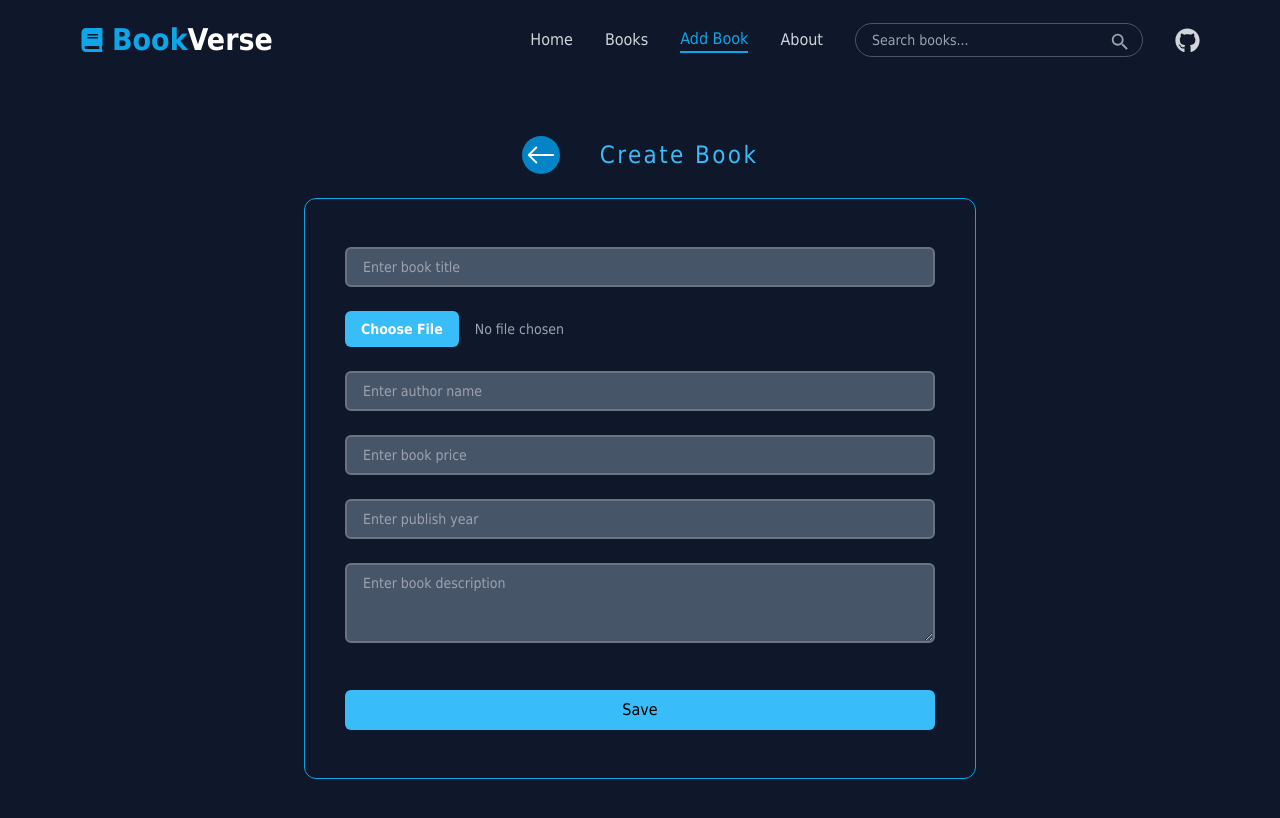
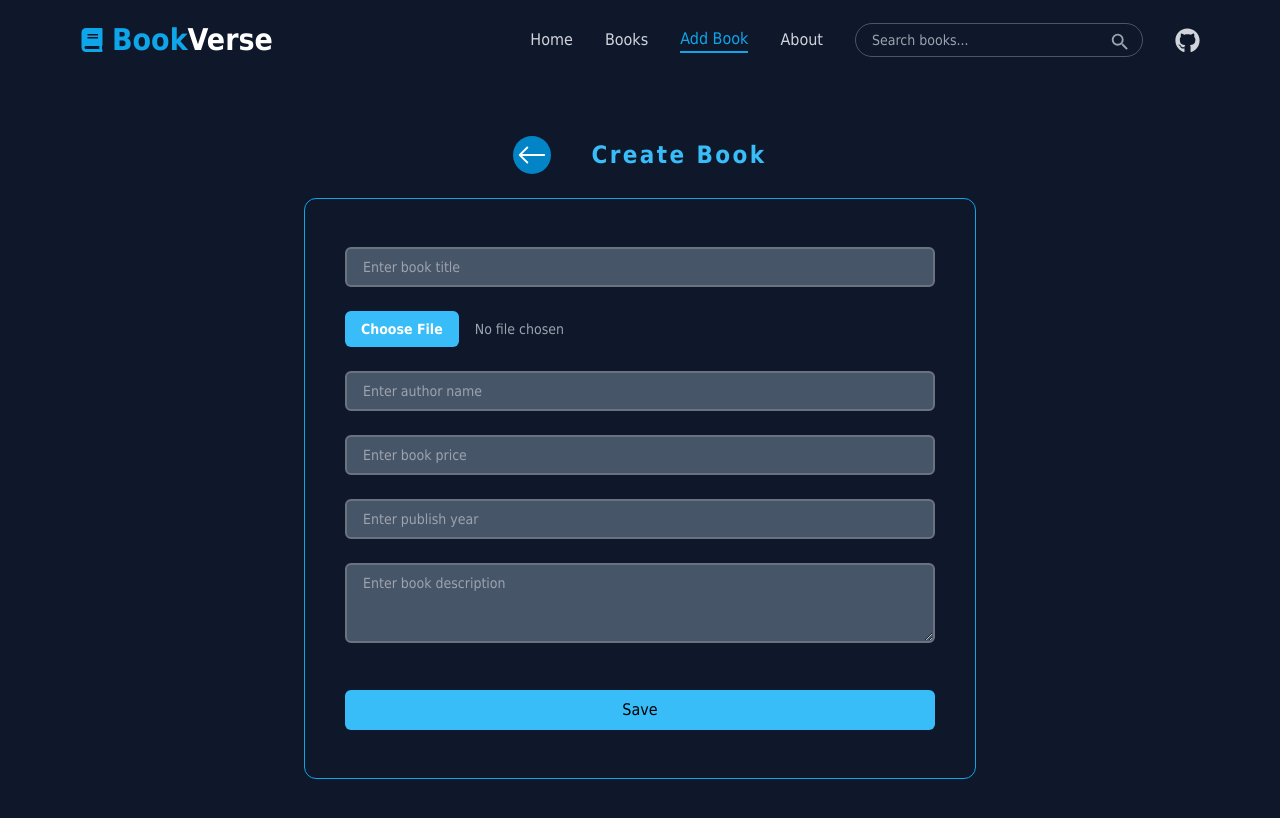
Before and after one commit to onkar895/BOOK-STORE-MERN, a React (Vite) app in the folder frontend/: page /books/create in a window 1280 px wide. Shown: the top 818 px of the page. Built offline with nearby package versions, Linux system fonts and the light colour scheme; no server answers.

Commit message:
Updated previous code

```diff
--- a/frontend/src/Pages/CreateBooks.jsx
+++ b/frontend/src/Pages/CreateBooks.jsx
@@ -127,7 +127,7 @@ const CreateBooks = () => {
         <div className='py-36 sm:py-28'>
           <div className='flex items-center gap-10 justify-center my-6'>
             <BackButton />
-            <h1 className='text-2xl text-sky-400 tracking-widest'>Create Book</h1>
+            <h1 className='text-2xl text-sky-400 tracking-widest font-semibold'>Create Book</h1>
           </div>
           <div className='flex flex-col gap-6 border border-sky-500 rounded-xl w-full max-w-xl md:max-w-2xl px-10 py-12 mx-auto'>
             <div>
--- a/frontend/src/Pages/DeleteBooks.jsx
+++ b/frontend/src/Pages/DeleteBooks.jsx
@@ -57,7 +57,7 @@ const DeleteBooks = () => {
       <div className='min-h-screen flex flex-col items-center justify-center'>
       <div className='flex items-center gap-10 justify-center mb-10'>
         <BackButton />
-        <h1 className='text-2xl text-sky-400 tracking-widest'>Delete Book</h1>
+        <h1 className='text-2xl text-sky-400 tracking-widest font-semibold'>Delete Book</h1>
       </div>
       <div className='flex flex-col items-center justify-center gap-8 border-2 border-sky-500 rounded-xl w-full max-w-xl md:max-w-2xl px-10 h-[300px] mx-auto'>
         <h3 className='text-lg text-white'>Are You Sure! You want to delete this book?</h3>
--- a/frontend/src/Pages/EditBooks.jsx
+++ b/frontend/src/Pages/EditBooks.jsx
@@ -141,7 +141,7 @@ const EditBooks = () => {
       <div className='min-h-screen flex flex-col items-center justify-center py-36 sm:py-28'>
         <div className='flex items-center gap-10 justify-center mb-6'>
           <BackButton />
-          <h1 className='text-2xl text-sky-400 tracking-widest'>Edit Book</h1>
+          <h1 className='text-2xl text-sky-400 tracking-widest font-semibold'>Edit Book</h1>
         </div>
 
         <div className='flex flex-col gap-6 border border-sky-500 rounded-xl w-full max-w-xl md:max-w-2xl px-10 py-12 mx-auto'>
```
